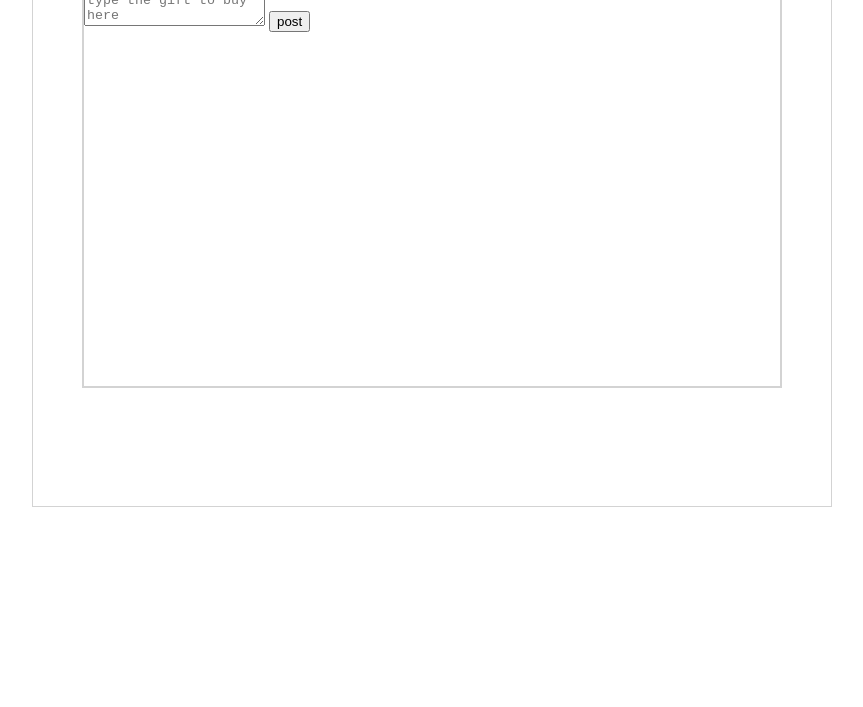
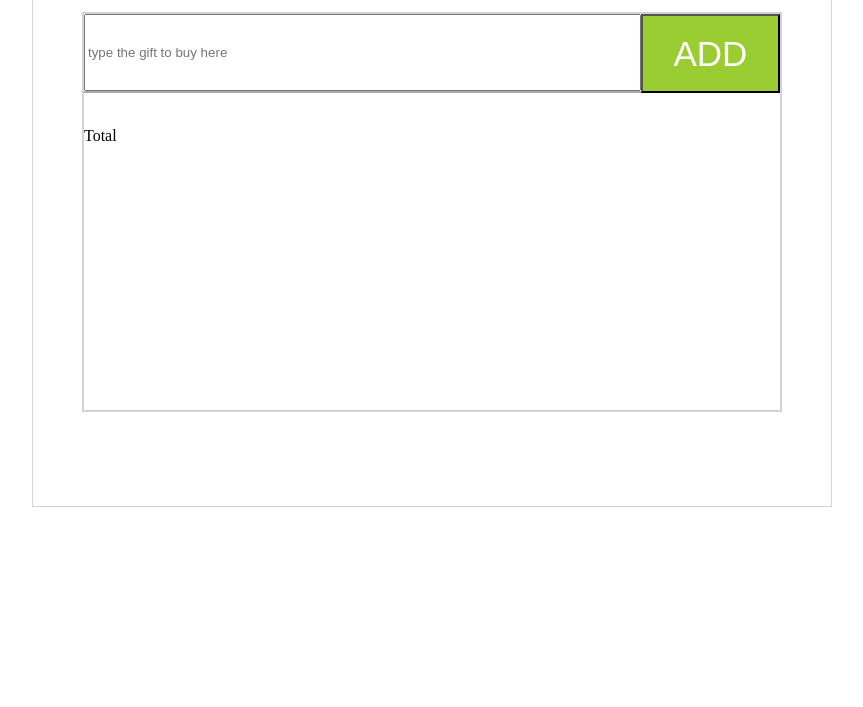
Before and after one commit to luciogutz/assignments, a plain HTML site: page 3.4-jQuery-holiday-buying-list/index.html in a window 1280 px wide. Shown: the part 93-800 px from the top of the page, without its empty margins (208-1071 px from the left). Drawn offline with nearby package versions, Linux system fonts and the light colour scheme.

Commit message:
finished giftItem inpur bar and add button.

```diff
--- a/3.4-jQuery-holiday-buying-list/index.html
+++ b/3.4-jQuery-holiday-buying-list/index.html
@@ -12,13 +12,15 @@
     <main class="main">
         <form
           action="#"
-          class="giftItem">
-        <textarea
+          class="giftItem__section">
+        <input
+          class="giftItem"
           name="post item"
-          placeholder="type the gift to buy here"></textarea>
-        <input
+          placeholder="type the gift to buy here">
+        <button
+          class="giftSubmit"
           type="submit"
-          value="post">
+          value="post"> ADD </button>
         </form>
 
         <section>
@@ -28,6 +30,8 @@
           <p></p>
         </section>
 
+        <p class="total"> Total </p>
+
     </main>
 
   </body>
--- a/3.4-jQuery-holiday-buying-list/styles/main.css
+++ b/3.4-jQuery-holiday-buying-list/styles/main.css
@@ -3,6 +3,7 @@ box-sizing: border-box;
 }
 
 .body {
+  /*background-color: gainsboro;*/
   border: solid lightgrey 1px;
   margin: 0 auto;
   width: 800px;
@@ -10,11 +11,31 @@ box-sizing: border-box;
 }
 
 .giftItem {
-  height:
-  width: 80%
+  height: 100%;
+  width: 80%;
+}
+
+.giftItem__section {
+  border-bottom: solid darkgrey 2px;
+  display: inline-block;
+  font-weight: bolder;
+  height: 20%;
+  width: 100%
+}
+
+.giftSubmit {
+  background-color: yellowgreen;
+  color: white;
+  display: inline-block;
+  font-size: 35px;
+  float: right;
+  height: 79px;
+  width: 20%;
+
 }
 
 .main {
+  background-color: white;
   border: solid lightgrey 2px;
   height: 400px;
   margin: 0 auto;
@@ -23,6 +44,15 @@ box-sizing: border-box;
 
 .title {
   display: inline-block;
+  font-family: monospace;
+  font-size: 42px;
   text-align: center;
   width: 100%
 }
+
+.total {
+  height: 10%;
+  width: 100%;
+  border-top: lightgrey 2px;
+  float: bottom;
+}
```
